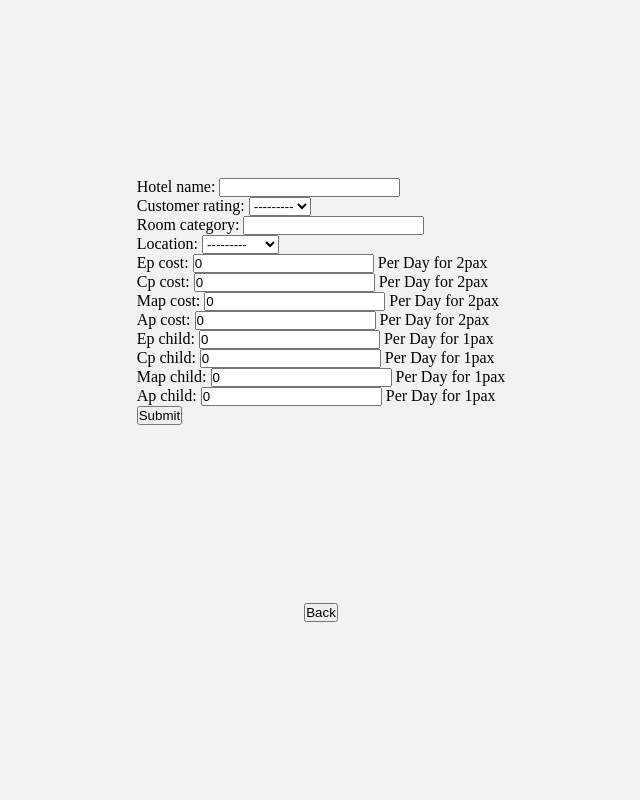
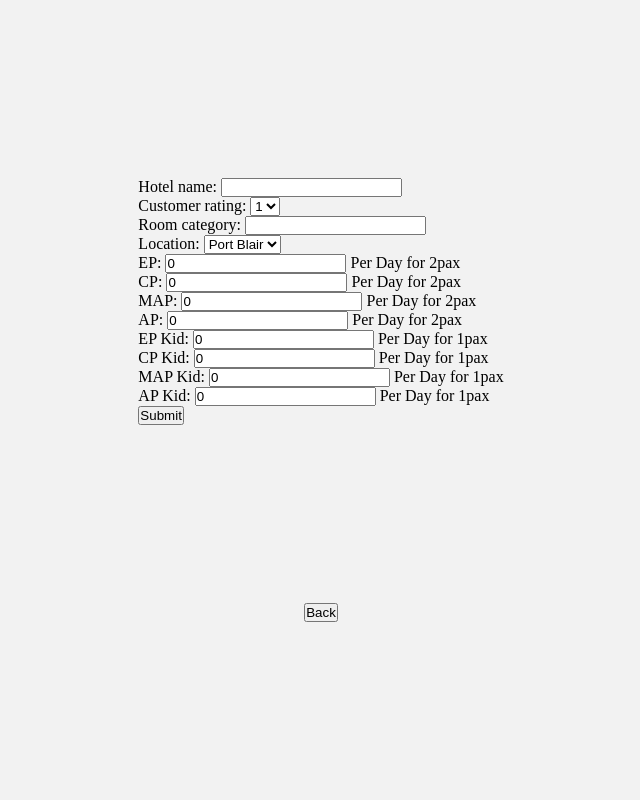
Before and after one commit to engagepy/go-CRM-andaman, a Django app: page /hotel/create in a window 1280 px wide. Shown: the whole page, without its empty margins (319-959 px from the left). Run offline with Django 4.2, Linux system fonts and the light colour scheme.

Commit message:
Dateformat, Models, Views, Templates - Overhauled Possible Prime Today

```diff
--- a/crm/settings.py
+++ b/crm/settings.py
@@ -104,7 +104,7 @@ AUTH_PASSWORD_VALIDATORS = [
 # Internationalization
 # https://docs.djangoproject.com/en/4.0/topics/i18n/
 
-LANGUAGE_CODE = 'en-us'
+LANGUAGE_CODE = 'en-GB'
 
 TIME_ZONE = 'Asia/Kolkata'
 
--- a/gobasic/models.py
+++ b/gobasic/models.py
@@ -22,17 +22,17 @@ class Hotel(models.Model):
     ('Nl', 'Neil'),
 ]
     hotel_name = models.CharField(max_length=25, unique=True)
-    customer_rating = models.CharField(max_length=1, choices = ratings )
+    customer_rating = models.CharField(max_length=1, choices = ratings, default='1' )
     room_category = models.CharField(max_length=15)
-    location = models.CharField(max_length=2, choices=hotel_location)
-    ep_cost = models.PositiveIntegerField(validators=[MaxValueValidator(100000), MinValueValidator(0)], default=0, help_text = 'Per Day for 2pax')
-    cp_cost = models.PositiveIntegerField(validators=[MaxValueValidator(100000), MinValueValidator(0)], default=0, help_text = 'Per Day for 2pax')
-    map_cost = models.PositiveIntegerField(validators=[MaxValueValidator(100000), MinValueValidator(0)], default=0, help_text = 'Per Day for 2pax')
-    ap_cost = models.PositiveIntegerField(validators=[MaxValueValidator(100000), MinValueValidator(0)], default=0, help_text = 'Per Day for 2pax')
-    ep_child = models.PositiveIntegerField(validators=[MaxValueValidator(100000), MinValueValidator(0)], default=0, help_text = 'Per Day for 1pax')
-    cp_child = models.PositiveIntegerField(validators=[MaxValueValidator(100000), MinValueValidator(0)], default=0, help_text = 'Per Day for 1pax')
-    map_child = models.PositiveIntegerField(validators=[MaxValueValidator(100000), MinValueValidator(0)], default=0, help_text = 'Per Day for 1pax')
-    ap_child = models.PositiveIntegerField(validators=[MaxValueValidator(100000), MinValueValidator(0)], default=0, help_text = 'Per Day for 1pax')
+    location = models.CharField(max_length=2, choices=hotel_location , default='Pb')
+    ep = models.PositiveIntegerField(validators=[MaxValueValidator(100000),  MinValueValidator(0)], verbose_name ='EP', default=0, help_text = 'Per Day for 2pax')
+    cp = models.PositiveIntegerField(validators=[MaxValueValidator(100000),  MinValueValidator(0)], verbose_name ='CP', default=0, help_text = 'Per Day for 2pax')
+    map = models.PositiveIntegerField(validators=[MaxValueValidator(100000),  MinValueValidator(0)], verbose_name ='MAP', default=0, help_text = 'Per Day for 2pax')
+    ap = models.PositiveIntegerField(validators=[MaxValueValidator(100000),  MinValueValidator(0)], verbose_name ='AP', default=0, help_text = 'Per Day for 2pax')
+    ep_kid = models.PositiveIntegerField(validators=[MaxValueValidator(100000),  MinValueValidator(0)], verbose_name ='EP Kid', default=0, help_text = 'Per Day for 1pax')
+    cp_kid = models.PositiveIntegerField(validators=[MaxValueValidator(100000),  MinValueValidator(0)], verbose_name ='CP Kid', default=0, help_text = 'Per Day for 1pax')
+    map_kid = models.PositiveIntegerField(validators=[MaxValueValidator(100000),  MinValueValidator(0)],verbose_name ='MAP Kid', default=0, help_text = 'Per Day for 1pax')
+    ap_kid = models.PositiveIntegerField(validators=[MaxValueValidator(100000),  MinValueValidator(0)], verbose_name ='AP Kid', default=0, help_text = 'Per Day for 1pax')
 
     entry_last_updated = models.DateTimeField(auto_now=True, editable = False)
     entry_created = models.DateTimeField(auto_now_add=True, editable = False)
@@ -115,8 +115,6 @@ class Customer(models.Model):
     name = models.CharField(max_length = 30)
     mobile = models.CharField(max_length=12, unique=True, help_text= '<em>10 digits</em>')
     email = models.EmailField(blank=True, unique=True)
-    start_date = models.DateField(blank=True, null=True)
-    end_date = models.DateField(blank=True, null=True)
     source = models.CharField(max_length=10, choices=source_choices)
     entry_last_updated = models.DateTimeField(auto_now=True)
     entry_created = models.DateTimeField(auto_now_add=True, editable = False)
@@ -143,9 +141,9 @@ class Trip(models.Model):
     start_date = models.DateTimeField(default= timezone.now, help_text='yyyy-mm-dd,hh--mm')
     duration = models.PositiveSmallIntegerField(verbose_name='Trip Nights', default=0)
     end_date = models.DateTimeField(default = timezone.now)
-    acitivity_pb = models.ForeignKey(Activity, related_name='pb_activity_set', on_delete=models.PROTECT, blank=True, null=True)
-    acitivity_hv = models.ForeignKey(Activity, related_name='hv_activity_set', on_delete=models.PROTECT, blank=True, null=True)
-    acitivity_nl = models.ForeignKey(Activity, related_name='nl_activity_set', on_delete=models.PROTECT, blank=True, null=True)
+    activity_pb = models.ForeignKey(Activity, related_name='pb_activity_set', on_delete=models.PROTECT, blank=True, null=True)
+    activity_hv = models.ForeignKey(Activity, related_name='hv_activity_set', on_delete=models.PROTECT, blank=True, null=True)
+    activity_nl = models.ForeignKey(Activity, related_name='nl_activity_set', on_delete=models.PROTECT, blank=True, null=True)
     total_cost = models.PositiveIntegerField(default=0)
     advance_paid = models.PositiveIntegerField(default=0)
     balance_due = models.PositiveIntegerField(default =0)
@@ -160,7 +158,7 @@ class Trip(models.Model):
         return f'{self.customer.name} for {self.duration} day/s'
 
     def __str__(self):
-        return f"{self.hotel_pb.hotel_name} - {self.hotel_hv.hotel_name} - {self.hotel_nl.hotel_name} - {self.customer.name} - {self.resort} - {self.room_no}"
+        return f"{self.customer.name} - {self.duration} - {self.start_date} - {self.end_date}"
 
     def save(self, *args, **kwargs):
         self.end_date += datetime.timedelta(days=self.duration)
--- a/gobasic/templates/gobasic/activity_list.html
+++ b/gobasic/templates/gobasic/activity_list.html
@@ -1,6 +1,6 @@
 {%extends 'gobasic/base.html' %}
 {% block content %}
-<h2>Activity List</h2>
+<h2>Activity List - {{object_list.count}}</h2>
 <p><a href="{% url 'activity-create' %} "><button class="btn">Add Activity</button></a></p>
 <ol>
     {% for a in object_list %}
--- a/gobasic/templates/gobasic/customer_list.html
+++ b/gobasic/templates/gobasic/customer_list.html
@@ -1,10 +1,10 @@
 {%extends 'gobasic/base.html' %}
 {% block content %}
-<h2>Customer List</h2>
+<h2>Customer List - {{object_list.count}}</h2>
 <p><a href="{% url 'customer-create' %} "><button class="btn">Add Customer</button></a></p>
 <ol>
     {% for c in object_list %}
-        <li><strong>Name:</strong> {{ c.name }} <strong>📞:</strong> {{c.mobile}} <strong>Source:</strong> {{c.source}} <a href="{%url 'customer-update' c.pk%}"><button class="btn">🖋️</button></a> <a href="{%url 'customer-delete' c.pk%}"><button class="btn">❌</button></a> </li>
+        <li><strong>🆔:</strong> {{ c.name }} <strong>📞:</strong> {{c.mobile}} <strong>Source:</strong> {{c.source}} <a href="{%url 'customer-update' c.pk%}"><button class="btn">🖋️</button></a> <a href="{%url 'customer-delete' c.pk%}"><button class="btn">❌</button></a> </li>
         <br>
     {% empty %}
         <p>No Entries Detected Yet !</p>
--- a/gobasic/templates/gobasic/hotel_list.html
+++ b/gobasic/templates/gobasic/hotel_list.html
@@ -1,11 +1,11 @@
 {%extends 'gobasic/base.html' %}
 {% block content %}
-<h2>Hotel List </h2>
+<h2>Hotel List - {{object_list.count}}</h2>
 <p><a href="{% url 'hotel-create' %} "><button class="btn">Add Hotel</button></a></p>
 
 <ol>
     {% for h in object_list %}
-        <li><strong>Name:</strong> {{ h.hotel_name }} <strong>Location:</strong> {{h.location}} <strong>Rating:</strong> {{h.customer_rating}} <strong>Category:</strong> {{h.room_category}} <strong>CP Cost:</strong> {{h.cp_cost}} <a href="{%url 'hotel-edit' h.pk%}"><button class="btn">🖋️</button></a> <a href="{%url 'hotel-delete' h.pk%}"><button class="btn">❌</button></a></li> <br>
+        <li><strong>🆔 </strong> {{ h.hotel_name }} <strong>📍 </strong> {{h.location}} <strong>⭐️ </strong> {{h.customer_rating}} <strong>Category:</strong> {{h.room_category}} <strong>CP Cost:</strong> {{h.cp}} <a href="{%url 'hotel-edit' h.pk%}"><button class="btn">🖋️</button></a> <a href="{%url 'hotel-delete' h.pk%}"><button class="btn">❌</button></a></li> <br>
     {% empty %}
         <p>No Entries Detected Yet !</p>
     {% endfor %}
--- a/gobasic/templates/gobasic/trip_list.html
+++ b/gobasic/templates/gobasic/trip_list.html
@@ -1,10 +1,10 @@
 {%extends 'gobasic/base.html' %}
 {% block content %}
-<h2>Trip List</h2>
+<h2>Trip List - {{object_list.count}}</h2>
 <p><a href="{% url 'trip-create' %} "><button class="btn">Add Trip</button></a></p>
 <ol>
     {% for t in object_list %}
-        <li><strong>Guest:</strong> {{ t.customer.name}}<strong> PB:</strong> {{ t.hotel_pb.hotel_name }} <strong>HV:</strong> {{ t.hotel_hv.hotel_name }} <strong>NL:</strong> {{ t.hotel_nl.hotel_name }} <strong>PB Act:</strong> {{ t.activity_pb.activity_title }} <strong>HV Act:</strong> {{ t.activity_hv.activity_title }}<strong>NL Act:</strong>{{ t.activity_nl.activity_title }} <strong>Start:</strong>{{t.start_date}} <strong>End:</strong>{{t.end_date}} <strong>💰:</strong>{{t.total_cost}}  <strong>💸:</strong> {{t.balance_due}} <a href="{%url 'trip-update' t.pk%}"><button class="btn">🖋️</button></a> <a href="{%url 'trip-delete' t.pk%}"><button class="btn">❌</button></a></li>
+        <li><strong>🆔:</strong> {{ t.customer.name}}<strong> PB:</strong> {{ t.hotel_pb.hotel_name }} <strong>HV:</strong> {{ t.hotel_hv.hotel_name }} <strong>NL:</strong> {{ t.hotel_nl.hotel_name }} <strong>PB Act:</strong> {{ t.activity_pb.activity_title }} <strong>HV Act:</strong> {{ t.activity_hv.activity_title }} <strong>NL Act:</strong>{{ t.activity_nl.activity_title }} <strong>Start:</strong>{{t.start_date}} <strong>End:</strong>{{t.end_date}} <strong>💰:</strong>{{t.total_cost}}  <strong>💸:</strong> {{t.balance_due}} <a href="{%url 'trip-update' t.pk%}"><button class="btn">🖋️</button></a> <a href="{%url 'trip-delete' t.pk%}"><button class="btn">❌</button></a></li>
         <br>
     {% empty %}
         <p>No Entries Detected Yet !</p>
--- a/gobasic/views.py
+++ b/gobasic/views.py
@@ -9,7 +9,7 @@ from django.views.generic.detail import DetailView
 from django.views.generic.edit import CreateView, UpdateView, DeleteView
 from django.urls import reverse_lazy
 
-from .forms import CustomerCreateForm, TripCreateForm,HotelCreateForm,  ActivityCreateForm
+from .forms import CustomerCreateForm, TripCreateForm, HotelCreateForm,  ActivityCreateForm
 from .models import  Trip, Customer, Hotel, Activity
 
 # Create your views here, leave global variables below.
@@ -44,7 +44,7 @@ class CustomerDelete(DeleteView):
 class CustomerList(ListView):
     model = Customer
     template_name = 'gobasic/customer_list.html'
-    paginate_by = 10
+    #paginate_by = 10
 
 class CustomerDetail(DetailView):
     model = Customer
@@ -69,7 +69,7 @@ class TripDelete(DeleteView):
 class TripList(ListView):
     model = Trip
     template_name = 'gobasic/trip_list.html'
-    paginate_by = 10
+    # paginate_by = 10
 
 class TripDetail(DetailView):
     model = Trip
@@ -94,7 +94,7 @@ class HotelDelete(DeleteView):
 class HotelList(ListView):
     model = Hotel
     template_name = 'gobasic/hotel_list_pb.html'
-    paginate_by = 10
+    #paginate_by = 10
 
 class HotelDetail(DetailView):
     model = Hotel
@@ -119,7 +119,7 @@ class ActivityDelete(DeleteView):
 class ActivityList(ListView):
     model = Activity
     template_name = 'wheelio/activity_list.html'
-    paginate_by = 10
+    #paginate_by = 10
 
 class ActivityDetail(DetailView):
     model = Activity
```
Also changed, not shown: gobasic/templates/gobasic/index.html (+4 -4 lines).
